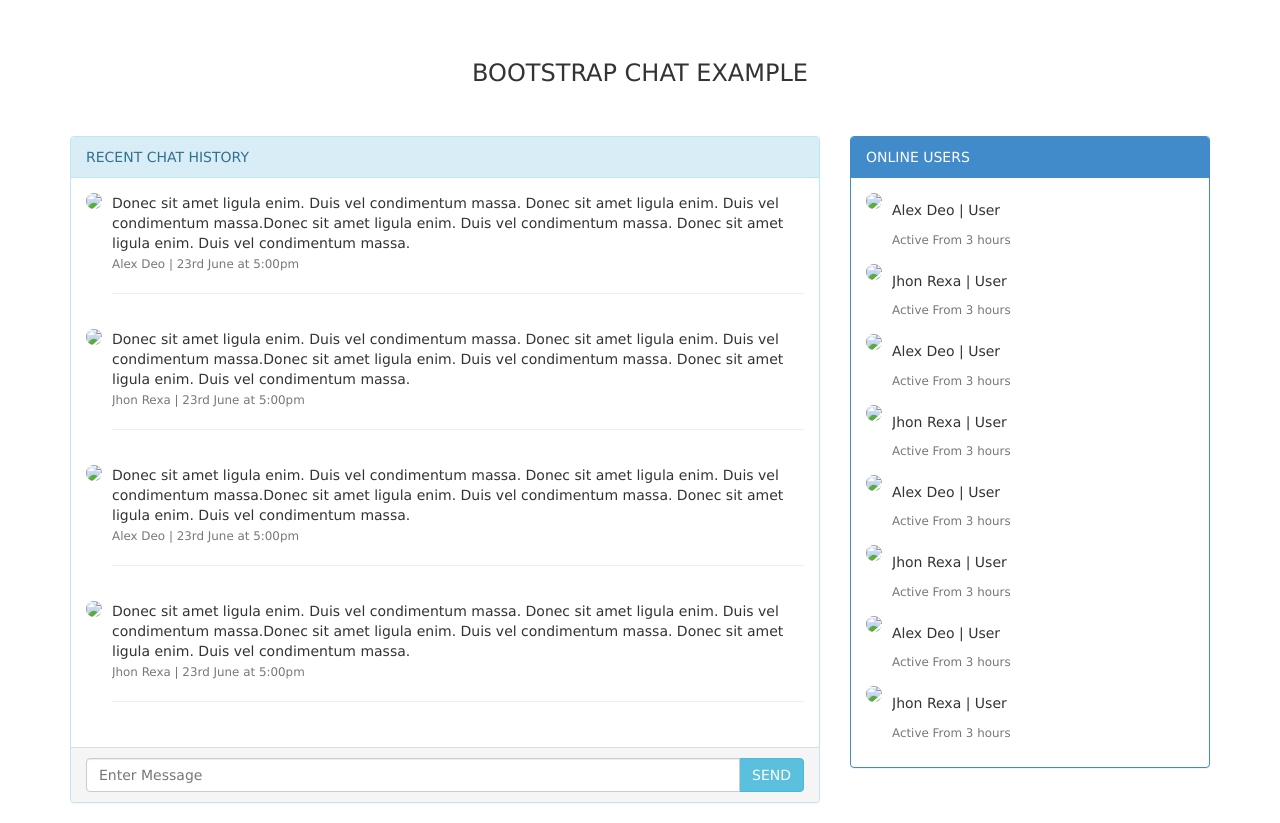
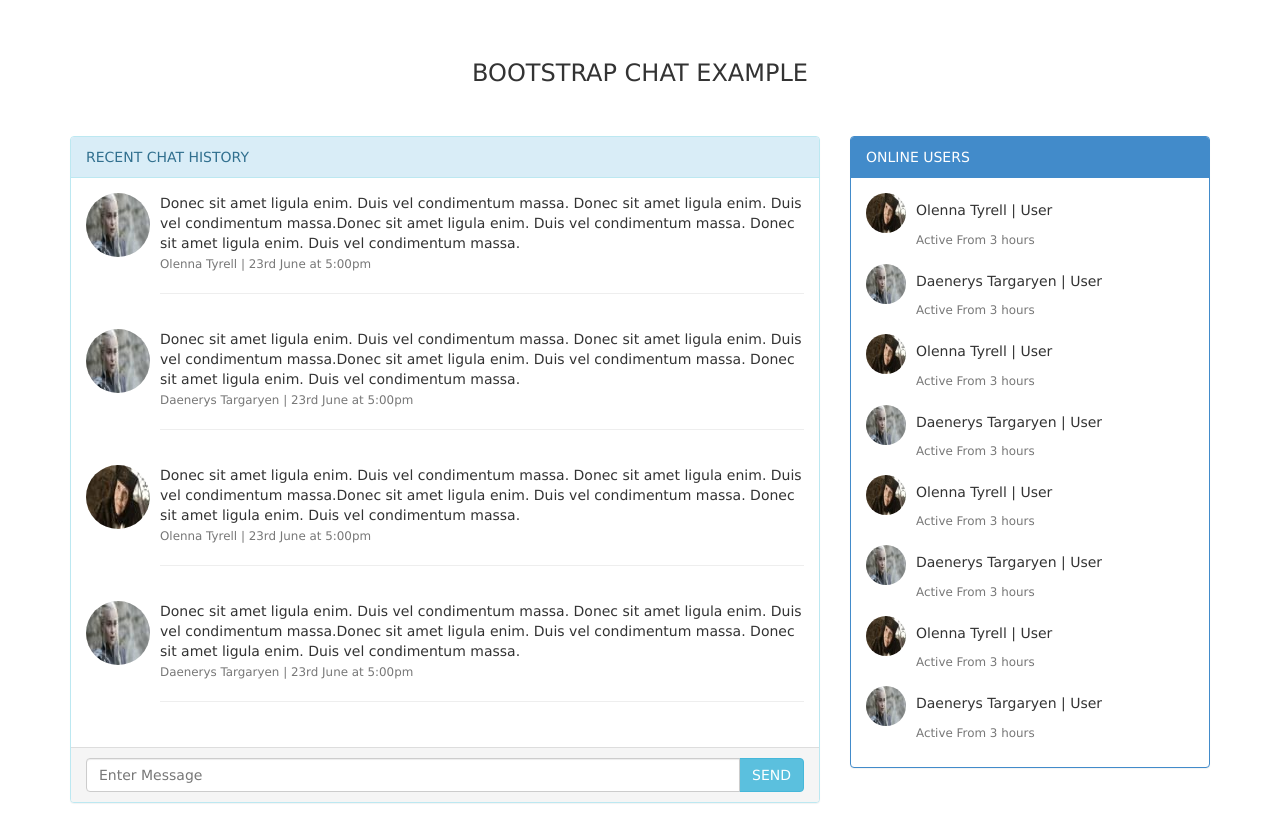
Before and after one commit to chr777/Chatting_App, a website: page index.html in a window 1280 px wide. Drawn offline with Linux system fonts and the light colour scheme.

Commit message:
New changes

```diff
--- a/index.html
+++ b/index.html
@@ -32,7 +32,7 @@
 
                                             <div class="media">
                                                 <a class="pull-left" href="#">
-                                                    <img class="media-object img-circle " src="public/pictures/user.png" />
+                                                    <img class="media-object img-circle " src="public/pictures/user1.jpg" />
                                                 </a>
                                                 <div class="media-body" >
                                                     Donec sit amet ligula enim. Duis vel condimentum massa.
@@ -41,7 +41,7 @@
                                                     Duis vel condimentum massa.
                                                     Donec sit amet ligula enim. Duis vel condimentum massa.
                                                     <br />
-                                                   <small class="text-muted">Alex Deo | 23rd June at 5:00pm</small>
+                                                   <small class="text-muted">Olenna Tyrell | 23rd June at 5:00pm</small>
                                                     <hr />
                                                 </div>
                                             </div>
@@ -54,7 +54,7 @@
 
                                             <div class="media">
                                                 <a class="pull-left" href="#">
-                                                    <img class="media-object img-circle " src="public/pictures/user.gif" />
+                                                    <img class="media-object img-circle " src="public/pictures/user1.jpg" />
                                                 </a>
                                                 <div class="media-body" >
                                                     Donec sit amet ligula enim. Duis vel condimentum massa.
@@ -63,7 +63,7 @@
                                                     Duis vel condimentum massa.
                                                     Donec sit amet ligula enim. Duis vel condimentum massa.
                                                     <br />
-                                                   <small class="text-muted">Jhon Rexa | 23rd June at 5:00pm</small>
+                                                   <small class="text-muted">Daenerys Targaryen | 23rd June at 5:00pm</small>
                                                     <hr />
                                                 </div>
                                             </div>
@@ -76,7 +76,7 @@
 
                                             <div class="media">
                                                 <a class="pull-left" href="#">
-                                                    <img class="media-object img-circle " src="public/pictures/user.png" />
+                                                    <img class="media-object img-circle " src="public/pictures/user2.jpg" />
                                                 </a>
                                                 <div class="media-body" >
                                                     Donec sit amet ligula enim. Duis vel condimentum massa.
@@ -85,7 +85,7 @@
                                                     Duis vel condimentum massa.
                                                     Donec sit amet ligula enim. Duis vel condimentum massa.
                                                     <br />
-                                                   <small class="text-muted">Alex Deo | 23rd June at 5:00pm</small>
+                                                   <small class="text-muted">Olenna Tyrell | 23rd June at 5:00pm</small>
                                                     <hr />
                                                 </div>
                                             </div>
@@ -98,7 +98,7 @@
 
                                             <div class="media">
                                                 <a class="pull-left" href="#">
-                                                    <img class="media-object img-circle " src="public/pictures/user.gif" />
+                                                    <img class="media-object img-circle " src="public/pictures/user1.jpg" />
                                                 </a>
                                                 <div class="media-body" >
                                                     Donec sit amet ligula enim. Duis vel condimentum massa.
@@ -107,7 +107,7 @@
                                                     Duis vel condimentum massa.
                                                     Donec sit amet ligula enim. Duis vel condimentum massa.
                                                     <br />
-                                                   <small class="text-muted">Jhon Rexa | 23rd June at 5:00pm</small>
+                                                   <small class="text-muted">Daenerys Targaryen | 23rd June at 5:00pm</small>
                                                     <hr />
                                                 </div>
                                             </div>
@@ -140,10 +140,10 @@
 
                                             <div class="media">
                                                 <a class="pull-left" href="#">
-                                                    <img class="media-object img-circle" style="max-height:40px;" src="public/pictures/user.png" />
+                                                    <img class="media-object img-circle" style="max-height:40px;" src="public/pictures/user2.jpg" />
                                                 </a>
                                                 <div class="media-body" >
-                                                    <h5>Alex Deo | User </h5>
+                                                    <h5>Olenna Tyrell | User </h5>
 
                                                    <small class="text-muted">Active From 3 hours</small>
                                                 </div>
@@ -157,10 +157,10 @@
 
                                             <div class="media">
                                                 <a class="pull-left" href="#">
-                                                    <img class="media-object img-circle" style="max-height:40px;" src="public/pictures/user.gif" />
+                                                    <img class="media-object img-circle" style="max-height:40px;" src="public/pictures/user1.jpg" />
                                                 </a>
                                                 <div class="media-body" >
-                                                    <h5>Jhon Rexa | User </h5>
+                                                    <h5>Daenerys Targaryen | User </h5>
 
                                                    <small class="text-muted">Active From 3 hours</small>
                                                 </div>
@@ -174,10 +174,10 @@
 
                                             <div class="media">
                                                 <a class="pull-left" href="#">
-                                                    <img class="media-object img-circle" style="max-height:40px;" src="public/pictures/user.png" />
+                                                    <img class="media-object img-circle" style="max-height:40px;" src="public/pictures/user2.jpg" />
                                                 </a>
                                                 <div class="media-body" >
-                                                    <h5>Alex Deo | User </h5>
+                                                    <h5>Olenna Tyrell | User </h5>
 
                                                    <small class="text-muted">Active From 3 hours</small>
                                                 </div>
@@ -191,10 +191,10 @@
 
                                             <div class="media">
                                                 <a class="pull-left" href="#">
-                                                    <img class="media-object img-circle" style="max-height:40px;" src="public/pictures/user.gif" />
+                                                    <img class="media-object img-circle" style="max-height:40px;" src="public/pictures/user1.jpg" />
                                                 </a>
                                                 <div class="media-body" >
-                                                    <h5>Jhon Rexa | User </h5>
+                                                    <h5>Daenerys Targaryen | User </h5>
 
                                                    <small class="text-muted">Active From 3 hours</small>
                                                 </div>
@@ -208,10 +208,10 @@
 
                                             <div class="media">
                                                 <a class="pull-left" href="#">
-                                                    <img class="media-object img-circle" style="max-height:40px;" src="public/pictures/user.png" />
+                                                    <img class="media-object img-circle" style="max-height:40px;" src="public/pictures/user2.jpg" />
                                                 </a>
                                                 <div class="media-body" >
-                                                    <h5>Alex Deo | User </h5>
+                                                    <h5>Olenna Tyrell | User </h5>
 
                                                    <small class="text-muted">Active From 3 hours</small>
                                                 </div>
@@ -225,10 +225,10 @@
 
                                             <div class="media">
                                                 <a class="pull-left" href="#">
-                                                    <img class="media-object img-circle" style="max-height:40px;" src="public/pictures/user.gif" />
+                                                    <img class="media-object img-circle" style="max-height:40px;" src="public/pictures/user1.jpg" />
                                                 </a>
                                                 <div class="media-body" >
-                                                    <h5>Jhon Rexa | User </h5>
+                                                    <h5>Daenerys Targaryen | User </h5>
 
                                                    <small class="text-muted">Active From 3 hours</small>
                                                 </div>
@@ -242,10 +242,10 @@
 
                                             <div class="media">
                                                 <a class="pull-left" href="#">
-                                                    <img class="media-object img-circle" style="max-height:40px;" src="public/pictures/user.png" />
+                                                    <img class="media-object img-circle" style="max-height:40px;" src="public/pictures/user2.jpg" />
                                                 </a>
                                                 <div class="media-body" >
-                                                    <h5>Alex Deo | User </h5>
+                                                    <h5>Olenna Tyrell | User </h5>
 
                                                    <small class="text-muted">Active From 3 hours</small>
                                                 </div>
@@ -259,10 +259,10 @@
 
                                             <div class="media">
                                                 <a class="pull-left" href="#">
-                                                    <img class="media-object img-circle" style="max-height:40px;" src="public/pictures/user.gif" />
+                                                    <img class="media-object img-circle" style="max-height:40px;" src="public/pictures/user1.jpg" />
                                                 </a>
                                                 <div class="media-body" >
-                                                    <h5>Jhon Rexa | User </h5>
+                                                    <h5>Daenerys Targaryen | User </h5>
 
                                                    <small class="text-muted">Active From 3 hours</small>
                                                 </div>
```
Also changed, not shown: public/pictures/daenerys-targaryen.jpeg (added), public/pictures/olenna-tyrell-quotes-1501620454.jpg (added), public/pictures/user1.jpg (added), public/pictures/user2.jpg (added).
